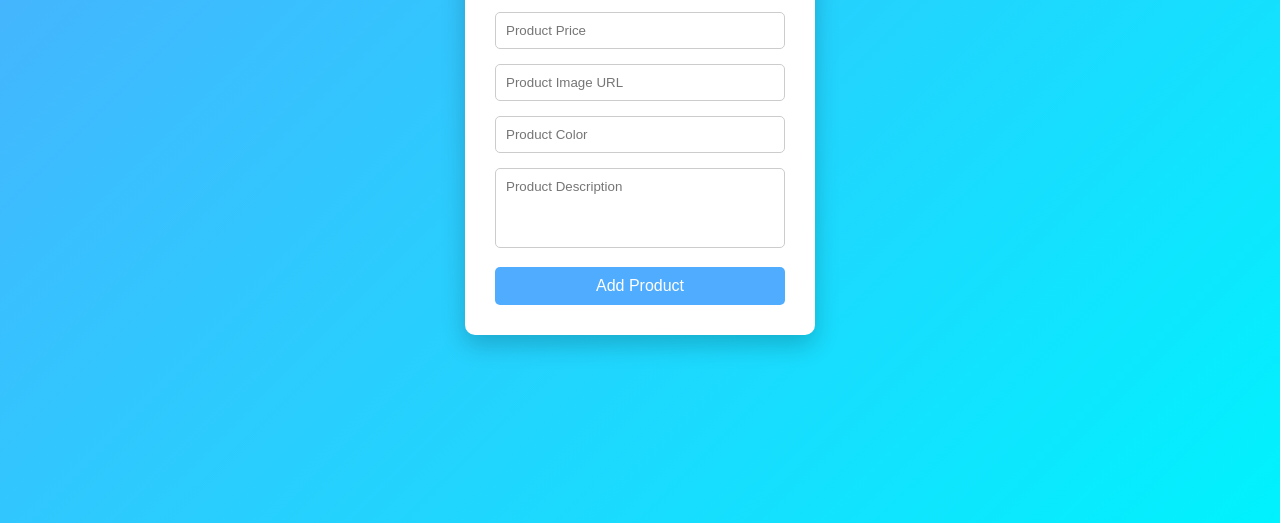
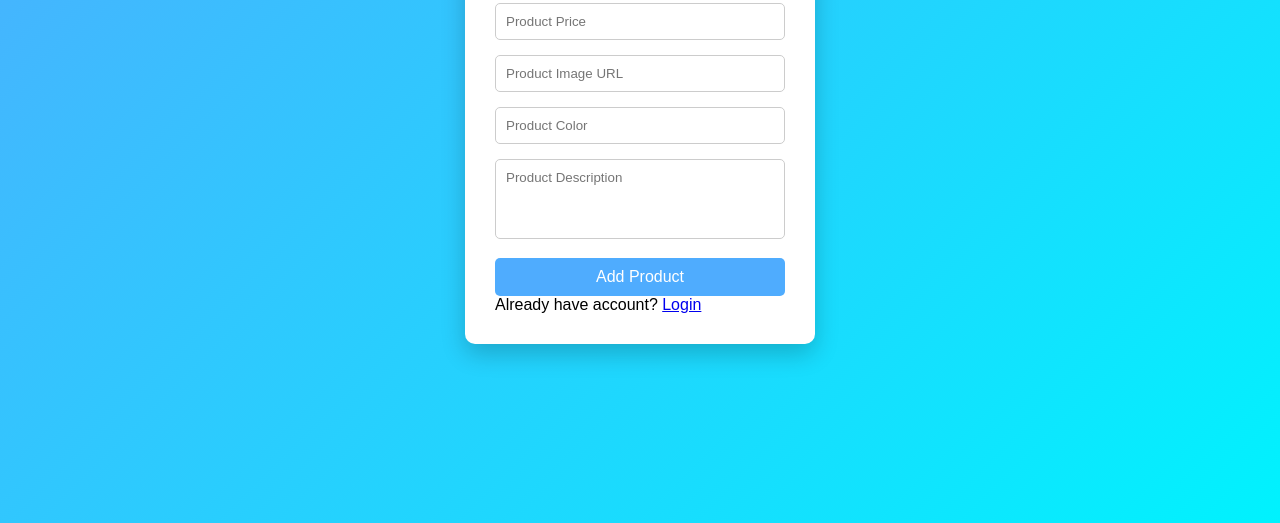
Before and after one commit to zaminaliabro/product-website, a website: page fronted/index.html in a window 1280 px wide. Shown: the part 277-800 px from the top of the page. Drawn offline with Linux system fonts and the light colour scheme; no server answers.

Commit message:
Update index.html

```diff
--- a/fronted/index.html
+++ b/fronted/index.html
@@ -143,6 +143,7 @@
         <input type="text" id="color" placeholder="Product Color" />
         <textarea id="description" placeholder="Product Description"></textarea>
         <button type="submit">Add Product</button>
+        <p>Already have account? <a href="login.html">Login</a></p>
       </form>
     </div>
 
```
